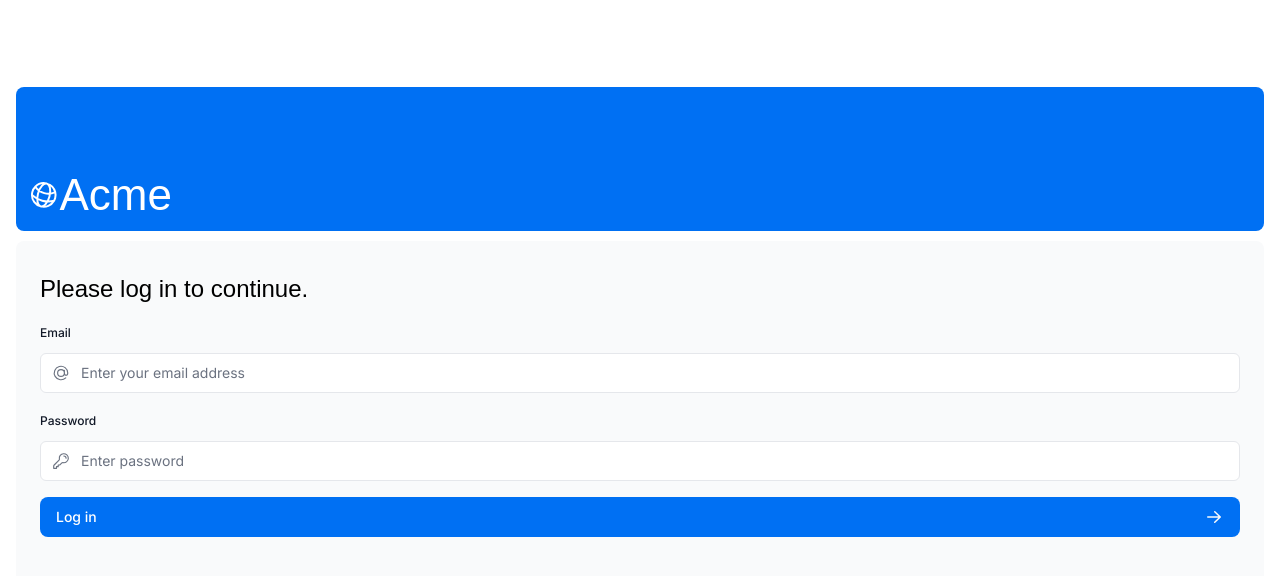
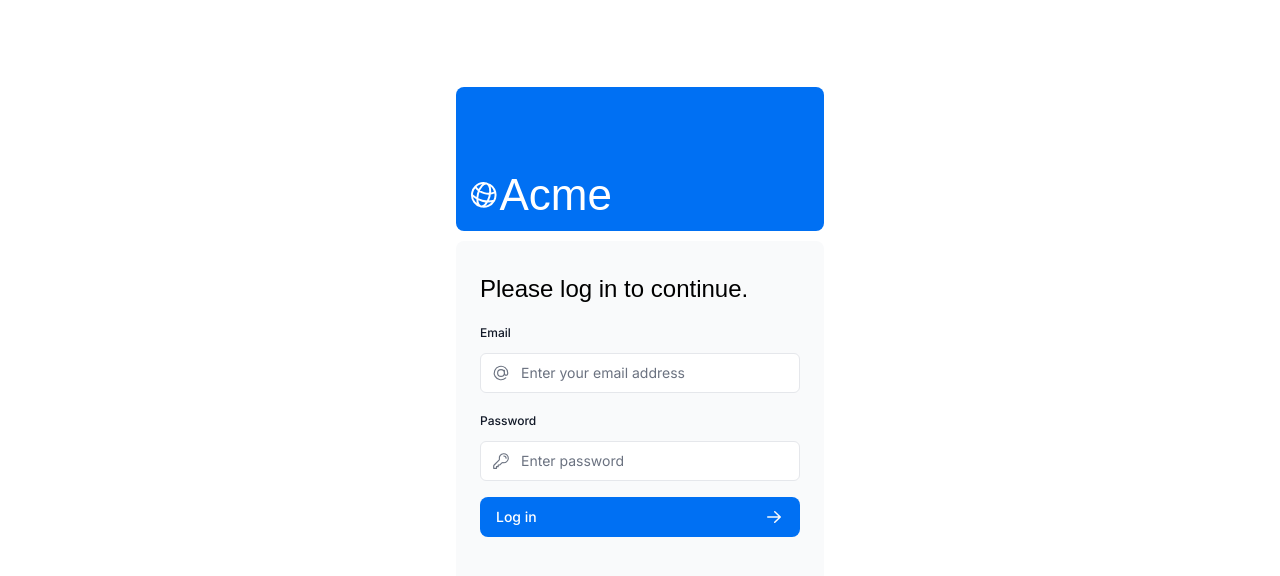
Before and after one commit to nickolaeous/nextjs-dashboard, a Next.js app: page /login in a window 1280 px wide. Shown: the top 576 px of the page. Built offline with nearby package versions, Linux system fonts and the light colour scheme; a web font is replaced by a local one.

Commit message:
auth solve error

```diff
--- a/app/lib/actions.ts
+++ b/app/lib/actions.ts
@@ -129,7 +129,7 @@ export async function authenticate(
     formData: FormData,
 ) {
     try {
-        await signIn('credentials', FormData);
+        await signIn('credentials', formData);
     } catch (error) {
         if (error instanceof AuthError) {
             switch (error.type) {
--- a/app/login/page.tsx
+++ b/app/login/page.tsx
@@ -4,7 +4,7 @@ import LoginForm from "@/app/ui/login-form";
 export default function LoginPage() {
     return (
         <main className="flex items-center justify-center md:h-screen">
-            <div className="relative mx-auto flex w-full max-w-[400] flex-col space-y-2.5 p-4 md:-mt-32">
+            <div className="relative mx-auto flex w-full max-w-[400px] flex-col space-y-2.5 p-4 md:-mt-32">
                 <div className="flex h-20 w-full items-end rounded-lg bg-blue-500 p-3 md:h-36">
                     <div className="w-32 text-white md:w-36">
                         <AcmeLogo />
--- a/app/ui/dashboard/sidenav.tsx
+++ b/app/ui/dashboard/sidenav.tsx
@@ -2,7 +2,7 @@ import Link from 'next/link';
 import NavLinks from '@/app/ui/dashboard/nav-links';
 import AcmeLogo from '@/app/ui/acme-logo';
 import { PowerIcon } from '@heroicons/react/24/outline';
-import { signOut } from "@/auth";
+import { signOut } from '@/auth';
 
 export default function SideNav() {
     return (
--- a/middleware.ts
+++ b/middleware.ts
@@ -1,5 +1,5 @@
-import NextAuth from "next-auth";
-import { authConfig } from "./auth.config";
+import NextAuth from 'next-auth';
+import { authConfig } from './auth.config';
 
 export default NextAuth(authConfig).auth;
 
```
Also changed, not shown: auth.ts (+9 -7 lines). Lines whose indentation alone changed are shown as unchanged.
